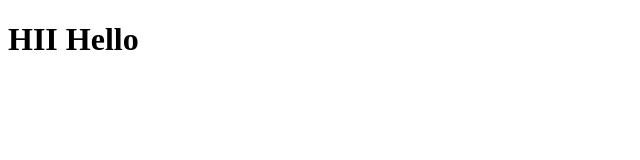
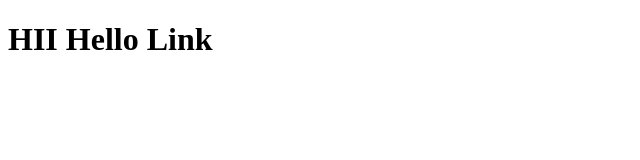
Before and after one commit to kamlesh-cis/testApp, a plain HTML site: page index.html in a window 1280 px wide. Shown: the whole page, without its empty margins (0-640 px from the left). Drawn offline with Linux system fonts and the light colour scheme.

Commit message:
updated content

```diff
--- a/index.html
+++ b/index.html
@@ -4,6 +4,6 @@
 	<title></title>
 </head>
 <body>
-	<H1>HII Hello</H1>
+	<H1>HII Hello Link</H1>
 </body>
 </html>
```
